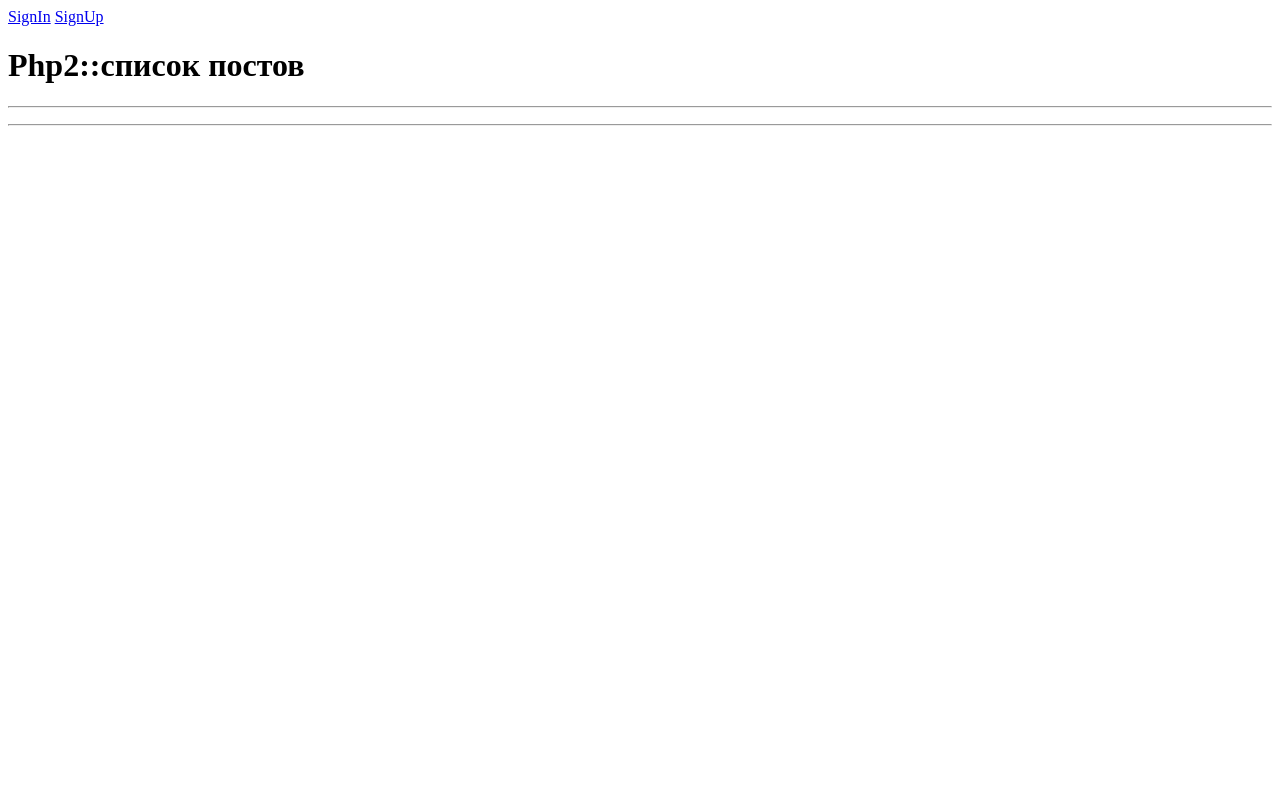
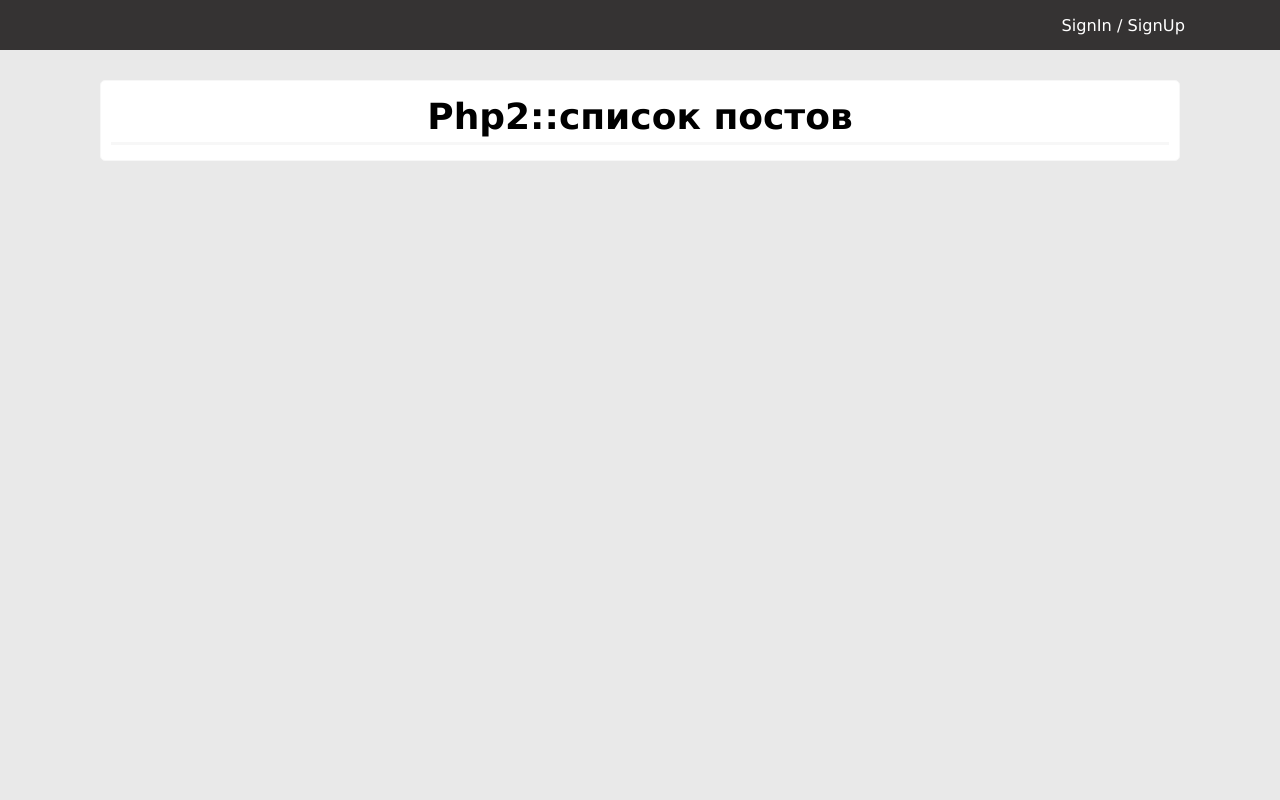
Before and after one commit to VitaliiMolnar/phpblog, a PHP site: page / in a window 1280 px wide. Run offline with PHP 8.4, Linux system fonts and the light colour scheme; data that the repository does not hold is empty.

Commit message:
Lesson 3 completed

```diff
--- a/controller/UserController.php
+++ b/controller/UserController.php
@@ -47,7 +47,7 @@ class UserController extends BaseController
 			$user = new User($mUser);
 			try {
 				$user->signUp($this->request->post());
-				$this->redirect('/');
+				$this->redirect('/Coursework/РНРMod3/phpblog');
 			} catch (\Exception $e) {
 				$errors = $e->getErrors();
 			}
--- /dev/null
+++ b/css/style.css
@@ -0,0 +1,58 @@
+html, body {
+    margin: 0;
+    padding: 0;
+    background-color: #e9e9e9;
+    font-family: Geneva, Tahoma, sans-serif;
+    font-size: 18px;
+}
+
+a {
+    color: inherit;
+    text-decoration: none;
+}
+
+a:hover {
+    text-decoration: underline;
+}
+
+.base-container {
+    display: inherit;
+    justify-content: flex-end;
+    margin: 0 auto;
+    width: 1080px;
+}
+
+#top-panel {
+    padding: 5px;
+    background-color: #353333;
+    height: 40px;
+    width: 100%;
+    position: fixed;
+    top:0;
+    display: flex;
+    flex-wrap: nowrap;
+    justify-content: flex-end;
+    align-items: center;
+}
+
+#content-wrapper {
+    border: 1px solid #f7f7f7;
+    background-color: #fff;
+    margin-top: 80px;
+    padding: 10px;
+    box-sizing: border-box;
+    border-radius: 5px;
+}
+
+.main-title {
+    border-bottom: 3px solid #f7f7f7;
+    padding-bottom: 5px;
+    display: flex;
+    justify-content: center;
+    margin: 5px 0;
+}
+
+.signin {
+    color: #fff;
+    font-size: 0.9em;
+}
--- a/views/main.html.php
+++ b/views/main.html.php
@@ -1,18 +1,17 @@
-<!DOCTYPE html>
 <html>
 <head>
+	<link href="./css/style.css" rel="stylesheet">
 	<title>PHP2 - ООП рулит!</title>
 </head>
 <body>
-	<div>
-		<a href="#">SignIn</a>
-		<a href="sign-up.html.php">SignUp</a>
+	<div id="top-panel">
+		<div class="base-container">
+			<span class="inline-box signin"><a href="#">SignIn</a> / <a href="./user/sign-up">SignUp</a></span>
+		</div>
 	</div>
-	<h1><?=$title?></h1>
-	<hr/>
-	<p>
-		<?=$content?>
-	</p>
-	<hr/>
+	<div id="content-wrapper" class="base-container">
+		<h1 class="main-title"><?=$title?></h1>
+		<div class="content"><?=$content?></div>
+	</div>
 </body>
 </html>
--- a/views/posts.html.php
+++ b/views/posts.html.php
@@ -1,4 +1,4 @@
-<? foreach ($posts as $post): ?>
+<?php foreach ($posts as $post): ?>
 	<div>
 		<h2>
 			<a href="post/<?=$post['id']?>"><?=$post['title']?></a>
@@ -7,4 +7,4 @@
 			<?=$post['preview']?>
 		</p>
 	</div>
-<? endforeach ?>
+<?php endforeach; ?>
```
Also changed, not shown: models/UserModel.php (+6 -6 lines), views/sign-up.html.php (indentation only).
